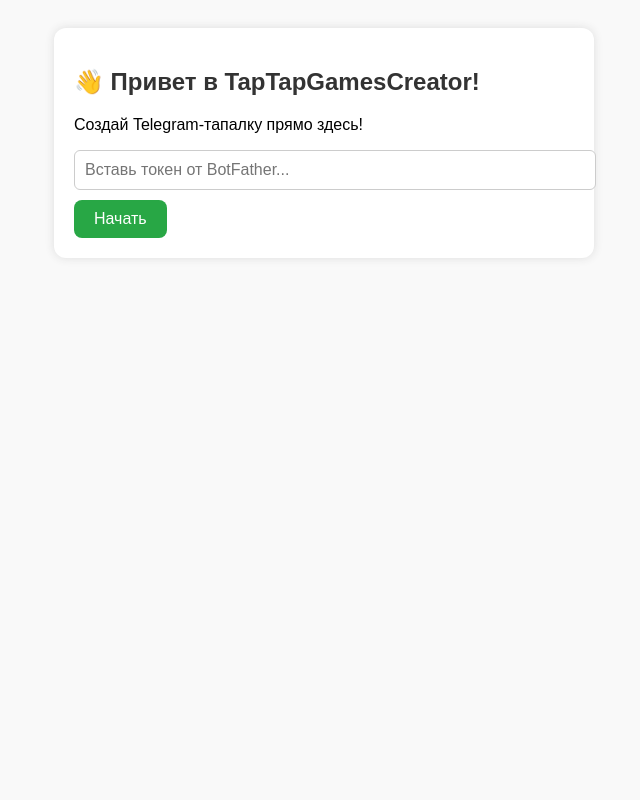
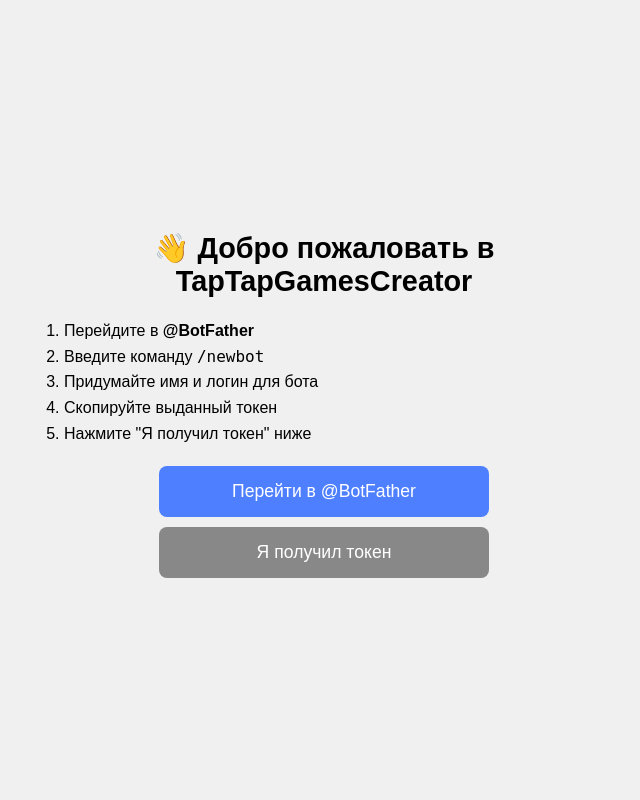
Before and after one commit to VadK08/TapTapGamesCreator, a FastAPI app: page / in a window 1280 px wide. Shown: the whole page, without its empty margins (316-956 px from the left). Run offline with FastAPI, Linux system fonts and the light colour scheme.

Commit message:
Обновлён стартовый экран: текстовая инструкция

```diff
--- a/templates/index.html
+++ b/templates/index.html
@@ -2,31 +2,67 @@
 <!DOCTYPE html>
 <html lang="ru">
 <head>
-  <meta charset="UTF-8">
-  <title>TapTapGamesCreator</title>
-  <link rel="stylesheet" href="/static/styles.css">
+    <meta charset="UTF-8">
+    <meta name="viewport" content="width=device-width, initial-scale=1.0">
+    <title>TapTapGamesCreator — Старт</title>
+    <style>
+        body {
+            margin: 0;
+            padding: 0;
+            font-family: sans-serif;
+            background-color: #f0f0f0;
+            display: flex;
+            flex-direction: column;
+            align-items: center;
+            justify-content: center;
+            min-height: 100vh;
+        }
+        .container {
+            text-align: center;
+            padding: 20px;
+            max-width: 600px;
+        }
+        h1 {
+            font-size: 1.8rem;
+            margin-bottom: 20px;
+        }
+        ol {
+            text-align: left;
+            margin-bottom: 20px;
+            font-size: 1rem;
+            line-height: 1.6;
+        }
+        .button {
+            display: block;
+            width: 100%;
+            max-width: 300px;
+            margin: 10px auto;
+            padding: 15px;
+            font-size: 1.1rem;
+            border: none;
+            border-radius: 8px;
+            background-color: #4e7fff;
+            color: white;
+            cursor: pointer;
+            text-decoration: none;
+        }
+        .button.secondary {
+            background-color: #888;
+        }
+    </style>
 </head>
 <body>
-  <div class="card">
-    <h2>👋 Привет в TapTapGamesCreator!</h2>
-    <p>Создай Telegram-тапалку прямо здесь!</p>
-
-    <input type="text" id="token" placeholder="Вставь токен от BotFather..." />
-    <button onclick="submitToken()">Начать</button>
-  </div>
-
-  <script>
-    async function submitToken() {
-      const token = document.getElementById("token").value;
-      const res = await fetch("/auth", {
-        method: "POST",
-        headers: { 'Content-Type': 'application/json' },
-        body: JSON.stringify({ token })
-      });
-      const data = await res.json();
-      if (data.ok) window.location.href = "/constructor";
-      else alert("❌ Неверный токен!");
-    }
-  </script>
+    <div class="container">
+        <h1>👋 Добро пожаловать в TapTapGamesCreator</h1>
+        <ol>
+            <li>Перейдите в <b>@BotFather</b></li>
+            <li>Введите команду <code>/newbot</code></li>
+            <li>Придумайте имя и логин для бота</li>
+            <li>Скопируйте выданный токен</li>
+            <li>Нажмите "Я получил токен" ниже</li>
+        </ol>
+        <a class="button" href="https://t.me/BotFather" target="_blank">Перейти в @BotFather</a>
+        <a class="button secondary" href="/token">Я получил токен</a>
+    </div>
 </body>
 </html>
```
